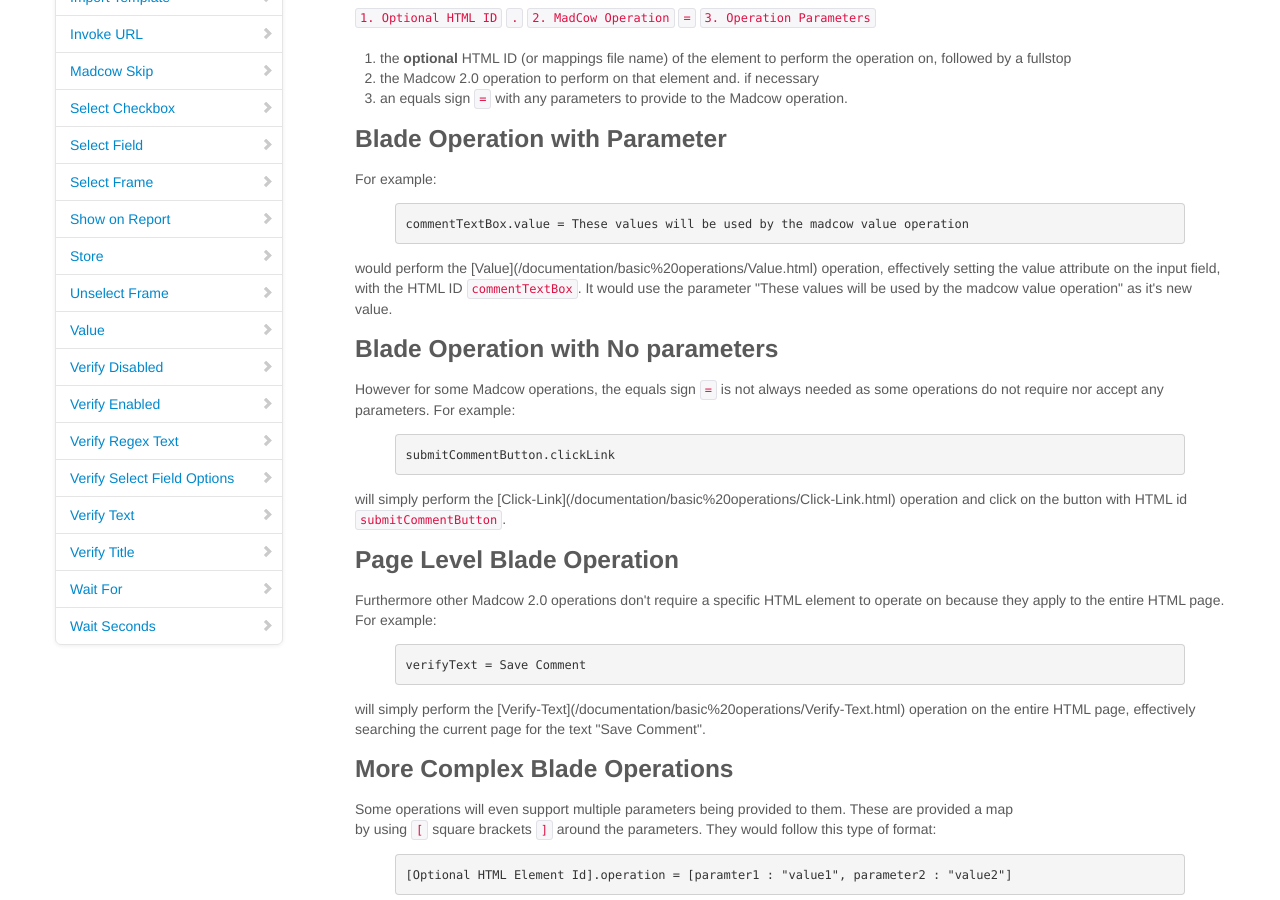
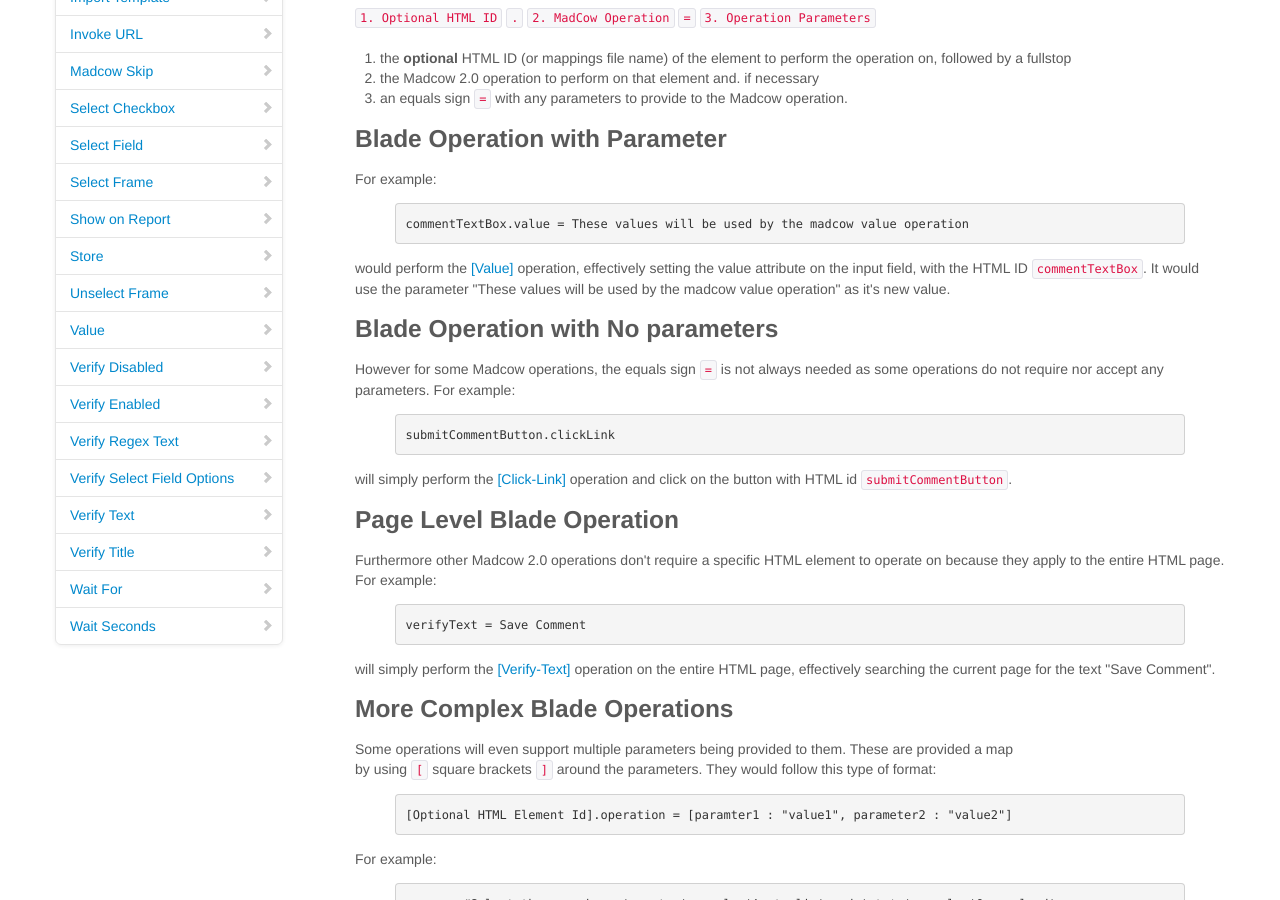
Before and after one commit to 4impact/madcow, a Jekyll site: the page built from documentation/basic operations/index.html, in a window 1280 px wide and 900 px high, scrolled down 532 px. Built offline with Jekyll 4.4.1, drawn with Linux system fonts in a browser that asks for light colours; some of the changed lines change nothing that is shown.

Commit message:
fixed links

```diff
--- a/documentation/basic operations/index.html
+++ b/documentation/basic operations/index.html
@@ -35,7 +35,7 @@
         <p>For example:</p>
 
         <p>{% highlight bash %}commentTextBox.value = These values will be used by the madcow value operation{% endhighlight %}
-        would perform the [Value]({% post_url 2012-11-01-Value %}) operation, effectively setting the value attribute on the input field, with the HTML ID <code>commentTextBox</code>. It would use the parameter "These values will be used by the madcow value operation" as it's new value.</p>
+        would perform the <a href="http://madcow.4impact.net.au/documentation/basic%20operations/Value.html">[Value]</a> operation, effectively setting the value attribute on the input field, with the HTML ID <code>commentTextBox</code>. It would use the parameter "These values will be used by the madcow value operation" as it's new value.</p>
 
         <h3>Blade Operation with No parameters</h3>
 
@@ -43,7 +43,7 @@
 
         {% highlight bash %}submitCommentButton.clickLink{% endhighlight %}
 
-        <p>will simply perform the [Click-Link]({% post_url 2012-11-01-Click-Link %}) operation and click on the button with HTML id <code>submitCommentButton</code>.</p>
+        <p>will simply perform the <a href="http://madcow.4impact.net.au/documentation/basic%20operations/Click-Link.html">[Click-Link]</a> operation and click on the button with HTML id <code>submitCommentButton</code>.</p>
 
         <h3>Page Level Blade Operation</h3>
 
@@ -51,7 +51,7 @@
 
         {% highlight bash %}verifyText = Save Comment{% endhighlight %}
 
-        <p>will simply perform the [Verify-Text]({% post_url 2012-11-01-Verify-Text %}) operation on the entire HTML page, effectively searching the current page for the text "Save Comment".</p>
+        <p>will simply perform the <a href="http://madcow.4impact.net.au/documentation/basic%20operations/Verify-Text.html">[Verify-Text]</a> operation on the entire HTML page, effectively searching the current page for the text "Save Comment".</p>
 
         <h3>More Complex Blade Operations</h3>
 
```
